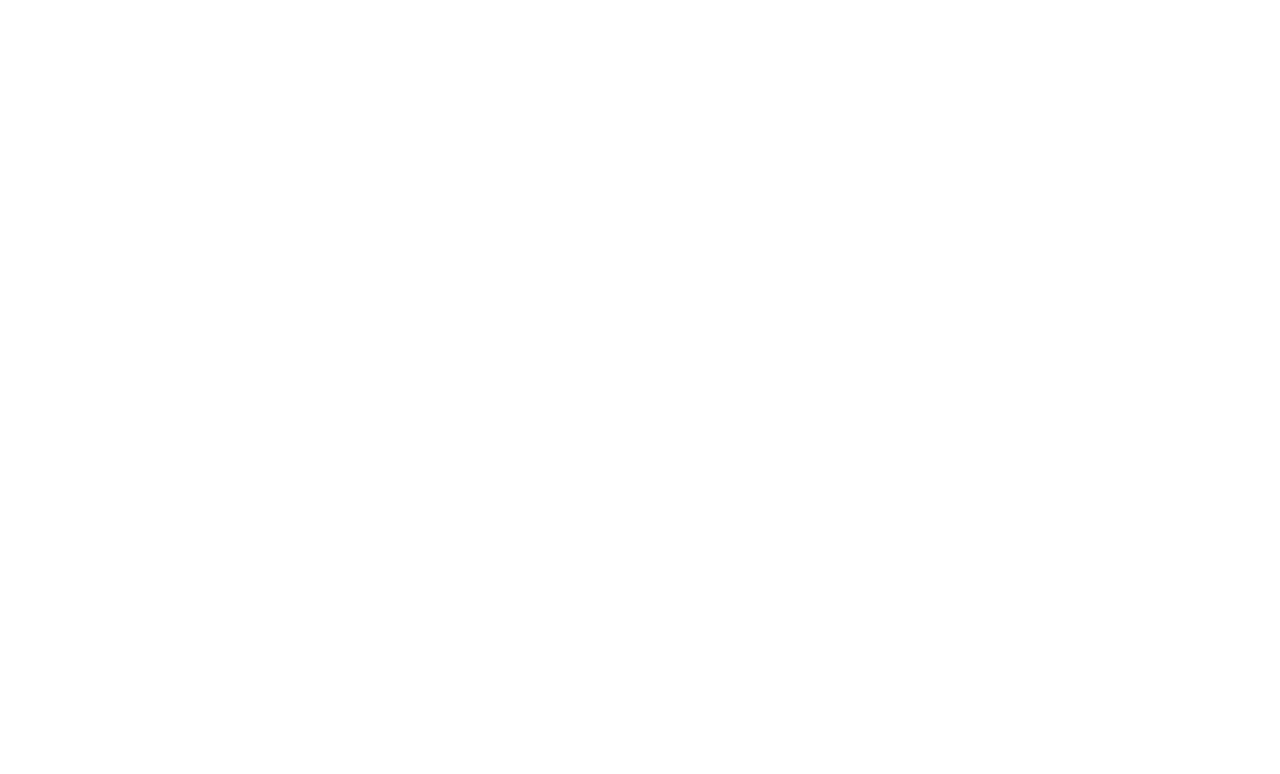
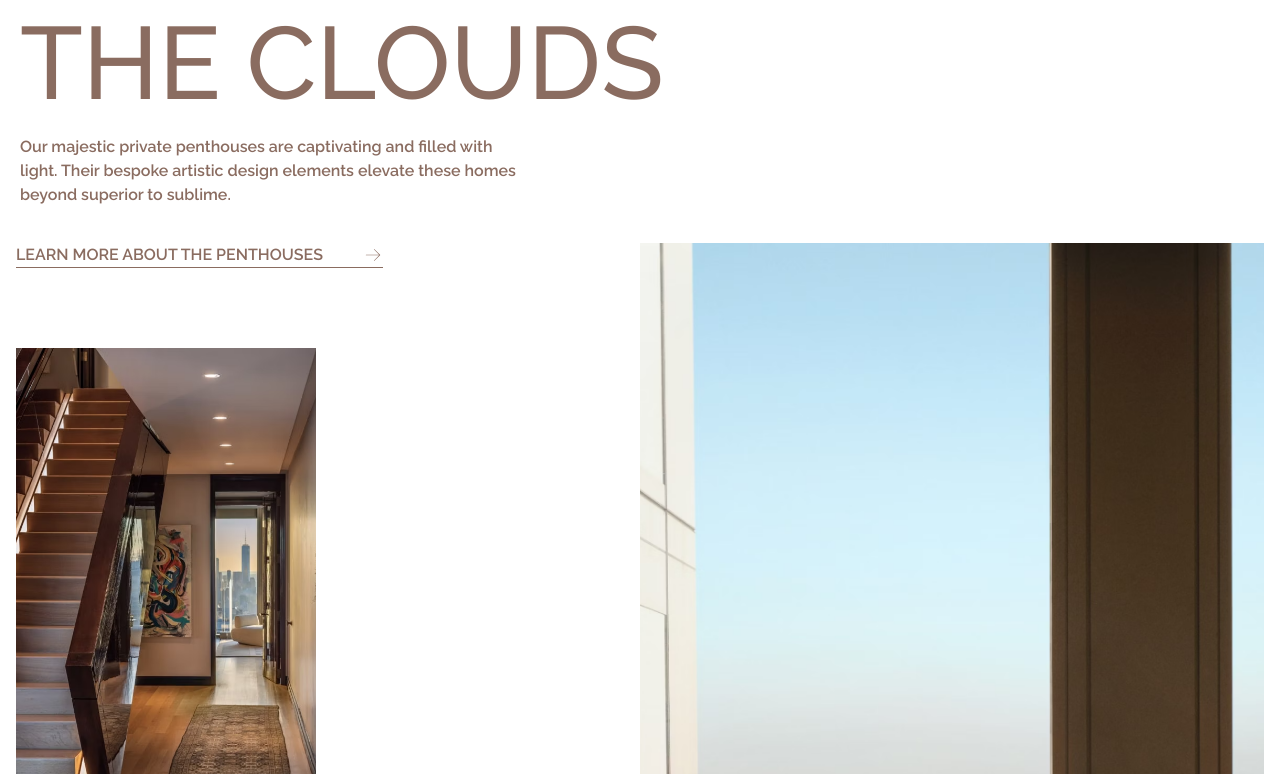
Before and after one commit to MatheusSCristo/53w53, a Next.js app: page / in a window 1280 px wide. Shown: the part 6627-7401 px from the top of the page. Before the commit the page ends 6517 px from the top, so only its background shows below. Built offline with nearby package versions, Linux system fonts and the light colour scheme.

Commit message:
feat: Add fifth section to home

```diff
--- /dev/null
+++ b/src/app/components/Fifth/index.jsx
@@ -0,0 +1,57 @@
+import Image from "next/image";
+import Link from "next/link";
+import { PiArrowRightThin } from "react-icons/pi";
+
+const Fifth = () => {
+  return (
+    <section>
+      <div className="gap-5 flex flex-col text-wrap font-medium p-5">
+        <div className="text-[10vw] xl:text-[8vw] leading-[8vw] w-[300px] md:w-[600px] xl:w-[900px]">
+          <h1 className="uppercase">AN OASIS ABOVE THE CLOUDS</h1>
+        </div>
+        <p className="xl:w-[500px] text-md font-semibold ">
+          Our majestic private penthouses are captivating and filled with light.
+          Their bespoke artistic design elements elevate these homes beyond
+          superior to sublime.
+        </p>
+      </div>
+      <div className="flex justify-between items-start flex-col md:flex-row gap-10 p-4">
+        <div className="flex flex-col gap-[5rem]">
+          <Link
+            href="/penthouses"
+            className="cursor-pointer 2xl:text-2xl border-0 border-brown uppercase border-b-[1px] flex gap-2 items-center font-semibold gap-[40px] text-nowrap"
+          >
+            LEARN MORE ABOUT THE PENTHOUSES
+            <PiArrowRightThin size={20} />
+          </Link>
+          <div className="relative hidden md:block md:w-[200px] md:h-[300px] xl:w-[300px] xl:h-[500px] 2xl:w-[500px] 2xl:h-[700px]">
+            <Image
+              src={"/images/homepage_12.webp"}
+              fill
+              alt=""
+              className="object-cover"
+            />
+          </div>
+        </div>
+        <div className="relative w-full h-[500px] md:w-1/2 md:h-[600px] xl:h-[1000px]  2xl:h-[1300px]">
+          <Image
+            src={"/images/homepage_11.webp"}
+            fill
+            alt=""
+            className="object-cover"
+          />
+        </div>
+      </div>
+      <div className="2xl:h-screen md:h-[500px] h-[220px] w-full relative">
+        <Image
+          src={"/images/homepage_02.webp"}
+          fill
+          alt=""
+          className="object-cover"
+        />
+      </div>
+    </section>
+  );
+};
+
+export default Fifth;
--- a/src/app/components/Fourth/components/Carousel.jsx
+++ b/src/app/components/Fourth/components/Carousel.jsx
@@ -21,7 +21,7 @@ const Carousel = ({}) => {
 
   return (
     <div className="flex flex-col-reverse xl:flex-row justify-center w-full ">
-      <div className="flex flex-col   ">
+      <div className="flex flex-col">
         <Link
           href="/residences"
           className="absolute top-0 xl:static cursor-pointer 2xl:text-2xl border-0 border-brown uppercase border-b-[1px] flex gap-2 items-center font-semibold gap-[40px] text-nowrap"
@@ -30,7 +30,7 @@ const Carousel = ({}) => {
           <PiArrowRightThin size={20} />
         </Link>
 
-        <div className="flex xl:flex-col gap-1 md:text-xl font-semibold xl:absolute bottom-10 justify-center self-center">
+        <div className="flex xl:flex-col gap-1 md:text-xl font-semibold xl:absolute bottom-10 justify-center self-center xl:self-start">
           {slides.map((slide, index) => (
             <span
               className={`capitalize ${
--- /dev/null
+++ b/src/app/components/Sixth/index.jsx
@@ -0,0 +1,39 @@
+import Image from "next/image";
+import Link from "next/link";
+import { PiArrowRightThin } from "react-icons/pi";
+
+const Sixth = () => {
+  return (
+    <section>
+      <div className="gap-5 flex flex-col text-wrap font-medium p-5">
+        <div className="text-[10vw] xl:text-[8vw] leading-[8vw] w-[300px] md:w-[800px] xl:w-[1000px]">
+          <h1 className="uppercase">A WORLD OF REFINEMENT</h1>
+        </div>
+        <p className="xl:w-[500px] text-md font-semibold ">
+          An attentive, sophisticated, and welcoming staff, combined with
+          inspired partnerships and amenities, allow for a rich and dynamic
+          living experience.
+        </p>
+      </div>
+      <div className="flex justify-between items-start flex-col md:flex-row gap-10 p-4">
+        <Link
+          href="/penthouses"
+          className="cursor-pointer 2xl:text-2xl border-0 border-brown uppercase border-b-[1px] flex gap-2 items-center font-semibold gap-[40px]"
+        >
+          Discover The Lifestyle
+          <PiArrowRightThin size={20} />
+        </Link>
+      </div>
+      <div className="2xl:h-screen md:h-[500px] h-[220px] w-full relative">
+        <Image
+          src={"/images/homepage_02.webp"}
+          fill
+          alt=""
+          className="object-cover"
+        />
+      </div>
+    </section>
+  );
+};
+
+export default Sixth;
--- a/src/app/page.jsx
+++ b/src/app/page.jsx
@@ -1,6 +1,8 @@
+import Fifth from "./components/Fifth";
 import Fourth from "./components/Fourth";
 import Initial from "./components/Initial";
 import Second from "./components/Second";
+import Sixth from "./components/Sixth";
 import Third from "./components/Third";
 
 const Home = () => {
@@ -10,6 +12,8 @@ const Home = () => {
     <Second/>
     <Third/>
     <Fourth/>
+    <Fifth/>
+    <Sixth/>
     </main>
   );
 };
--- a/tsconfig.json
+++ b/tsconfig.json
@@ -27,7 +27,7 @@
     ".next/types/**/*.ts",
     "**/*.ts",
     "**/*.tsx"
-, "src/app/components/NavBar/SideMenu/index.jsx", "src/app/components/Initial/index.jsx", "src/app/components/Fourth/index.jsx"  ],
+, "src/app/components/NavBar/SideMenu/index.jsx", "src/app/components/Initial/index.jsx", "src/app/components/Fourth/index.jsx", "src/app/components/Third/index.jsx"  ],
   "exclude": [
     "node_modules"
   ]
```
Also changed, not shown: public/images/homepage_02.webp (added), src/app/components/Sixth/components/Carousel.jsx (added), src/app/components/Third/index.jsx (renamed from src/app/components/Third/index.tsx).
